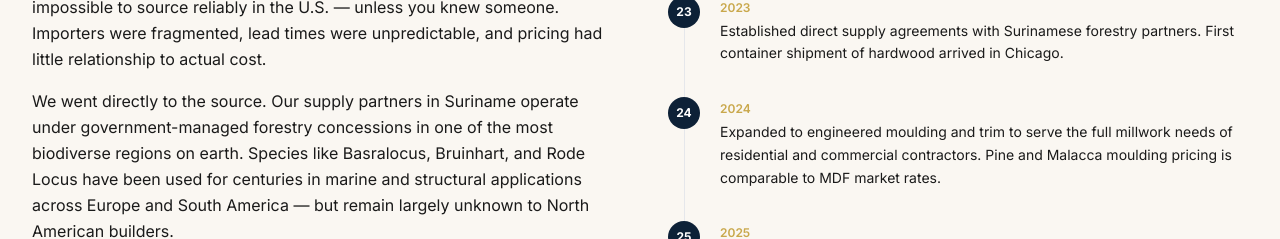
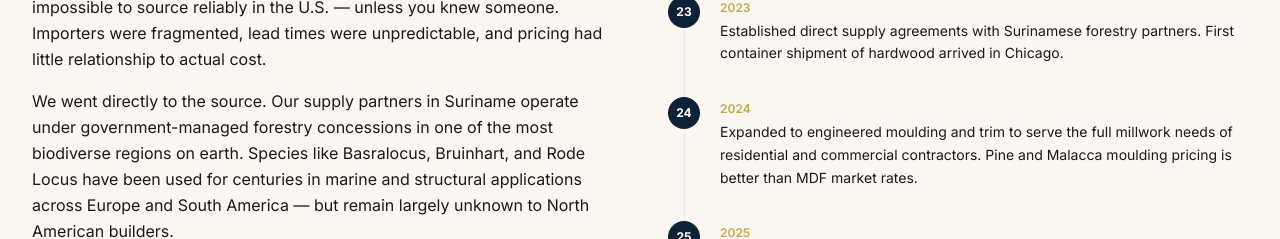
Before and after one commit to aisecurefuture/tradicoreusa, a React (Vite) app in the folder web/: page /about in a window 1280 px wide. Shown: the part 1380-1619 px from the top of the page. Built offline with nearby package versions, Linux system fonts and the light colour scheme; no server answers; a web font is replaced by a local one.

Commit message:
update about

```diff
--- a/web/src/pages/About/About.jsx
+++ b/web/src/pages/About/About.jsx
@@ -52,7 +52,7 @@ const TEAM = [
 const TIMELINE = [
   { year: '2022', event: 'First sourcing trip to Suriname. Identified Basralocus and Bruinhart as primary species with consistent supply and exceptional durability.' },
   { year: '2023', event: 'Established direct supply agreements with Surinamese forestry partners. First container shipment of hardwood arrived in Chicago.' },
-  { year: '2024', event: 'Expanded to engineered moulding and trim to serve the full millwork needs of residential and commercial contractors. Pine and Malacca moulding pricing is comparable to MDF market rates.' },
+  { year: '2024', event: 'Expanded to engineered moulding and trim to serve the full millwork needs of residential and commercial contractors. Pine and Malacca moulding pricing is better than MDF market rates.' },
   { year: '2025', event: 'Launched TradiCore Lumber and Products online — bringing wholesale hardwood and moulding pricing to the broader trade market.' },
   { year: '2026', event: 'Door line in development. Expanding tropical species catalog to 12 verified species with full technical documentation.' },
 ]
```
